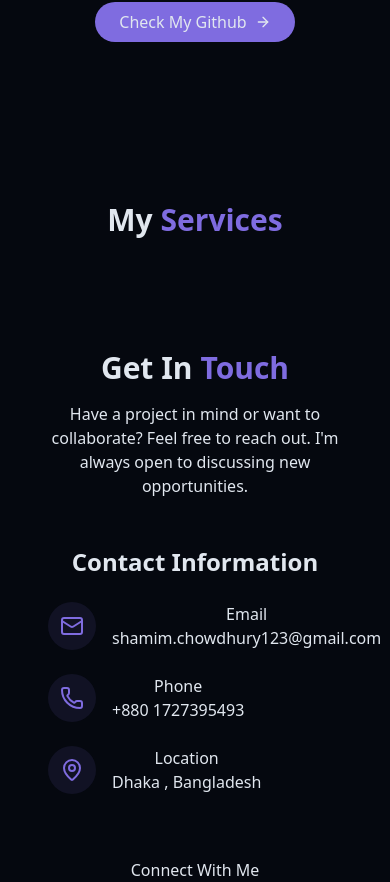
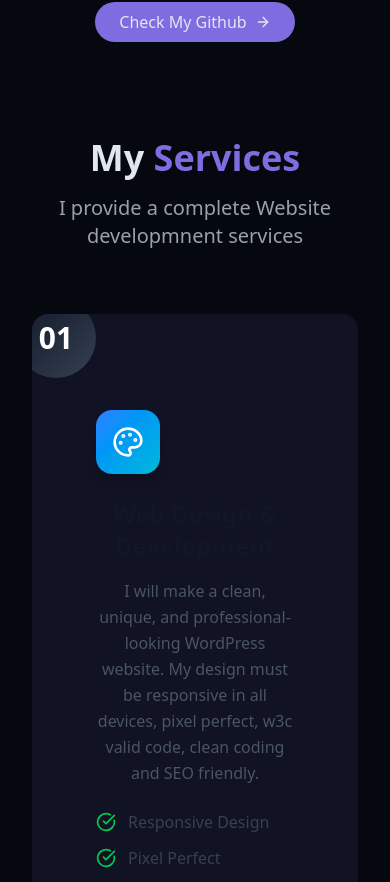
Before and after one commit to anamul101/my-portfolio-site, a React (Vite) app: page / in a window 390 px wide. Shown: the part 9430-10312 px from the top of the page. Built offline with nearby package versions, Linux system fonts and the light colour scheme.

Commit message:
services

```diff
--- a/src/components/ServiceSection.jsx
+++ b/src/components/ServiceSection.jsx
@@ -1,16 +1,132 @@
-import { Section } from 'lucide-react'
-import React from 'react'
+import React from 'react';
+import {
+  Palette,
+  ShoppingCart,
+  Zap,
+  CheckCircle,
+  ArrowRight
+} from 'lucide-react';
 
 export default function ServiceSection() {
+  const services = [
+    {
+      id: 1,
+      icon: <Palette className="w-8 h-8" />,
+      title: "Web Design & Development",
+      description: "I will make a clean, unique, and professional-looking WordPress website. My design must be responsive in all devices, pixel perfect, w3c valid code, clean coding and SEO friendly.",
+      features: [
+        "Responsive Design",
+        "Pixel Perfect",
+        "Clean Code",
+        "SEO Friendly"
+      ],
+      color: "from-blue-500 to-cyan-500"
+    },
+    {
+      id: 2,
+      icon: <ShoppingCart className="w-8 h-8" />,
+      title: "e-Commerce Solutions",
+      description: "Do you want to sell your product online? I will build your online eCommerce WordPress website with a very professional looking.",
+      features: [
+        "Online Store Setup",
+        "Secure Payments",
+        "Inventory Management",
+        "Real-time Processing"
+      ],
+      color: "from-purple-500 to-pink-500"
+    },
+    {
+      id: 3,
+      icon: <Zap className="w-8 h-8" />,
+      title: "Page Speed Optimization",
+      description: "I am the fuel behind the high speed of innumerable fast-running WordPress websites.",
+      features: [
+        "Performance Audit",
+        "Loading Optimization",
+        "Caching Solutions",
+        "Image Optimization"
+      ],
+      color: "from-orange-500 to-red-500"
+    }
+  ];
+
   return (
-    <section id="services" className="pt-16 px-4 relative">
+    <section id="services" className="">
       <div className="container mx-auto max-w-7xl">
-        <h2 className="text-3xl md:text-4xl font-bold mb-4 text-center">
-          {" "}
-          My <span className="text-primary"> Services </span>
-        </h2>
+        {/* Header */}
+        <div className="text-center mb-16">
 
+          <h2 className="text-4xl md:text-5xl font-bold mb-4">
+            My <span className="text-primary">Services</span>
+          </h2>
+          <p className="text-xl text-gray-400 max-w-2xl mx-auto">
+            I provide a complete Website developmnent services
+          </p>
         </div>
+
+        {/* Services Grid */}
+        <div className="grid grid-cols-1 md:grid-cols-2 lg:grid-cols-3 gap-8">
+          {services.map((service) => (
+            <div
+              key={service.id}
+              className="group relative"
+            >
+              {/* Card */}
+              <div className="relative bg-primary/10 p-8  rounded-2xl transition-all duration-300 hover:-translate-y-2 overflow-hidden h-full">
+                {/* Gradient Border Effect */}
+
+
+                {/* Service Number */}
+                <div className="absolute -top-4 -left-4 w-20 h-20 bg-gradient-to-br from-gray-900 to-gray-700 rounded-full flex items-center justify-center">
+                  <span className="text-white text-3xl font-bold">0{service.id}</span>
+                </div>
+
+                {/* Content */}
+                <div className="pt-16 pb-8 px-8">
+                  {/* Icon */}
+                  <div className={`w-16 h-16 bg-gradient-to-br ${service.color} rounded-2xl flex items-center justify-center mb-6 shadow-lg`}>
+                    <div className="text-white">
+                      {service.icon}
+                    </div>
+                  </div>
+
+                  {/* Title */}
+                  <h3 className="text-2xl font-bold mb-4 text-gray-900">
+                    {service.title}
+                  </h3>
+
+                  {/* Description */}
+                  <p className="text-gray-600 mb-6 leading-relaxed">
+                    {service.description}
+                  </p>
+
+                  {/* Features List */}
+                  <ul className="space-y-3 mb-8">
+                    {service.features.map((feature, index) => (
+                      <li key={index} className="flex items-center gap-3">
+                        <CheckCircle className="w-5 h-5 text-green-500 flex-shrink-0" />
+                        <span className="text-gray-700">{feature}</span>
+                      </li>
+                    ))}
+                  </ul>
+
+                  {/* Learn More Button */}
+                  <button className="inline-flex items-center gap-2 text-primary font-semibold hover:gap-3 transition-all duration-300 group/btn">
+                    Learn More
+                    <ArrowRight className="w-4 h-4 group-hover/btn:translate-x-1 transition-transform" />
+                  </button>
+                </div>
+
+                {/* Hover Effect Line */}
+                <div className={`absolute bottom-0 left-0 right-0 h-1 bg-gradient-to-r ${service.color} opacity-0 group-hover:opacity-100 transition-opacity duration-300`} />
+              </div>
+
+              {/* Background Decoration */}
+              <div className="absolute -z-10 inset-0 bg-gradient-to-br from-gray-100 to-white rounded-2xl opacity-0 group-hover:opacity-100 blur-xl transition-all duration-500" />
+            </div>
+          ))}
+        </div>
+      </div>
     </section>
-  )
+  );
 }
```
